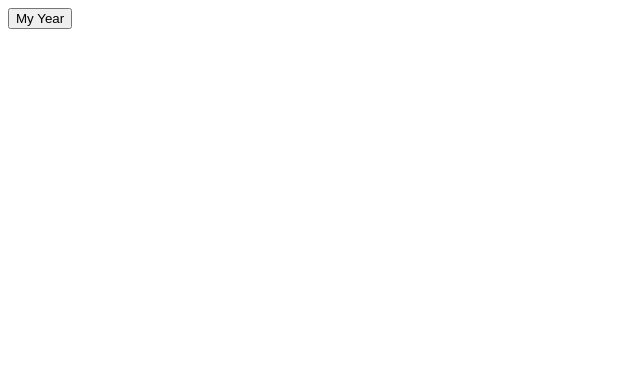
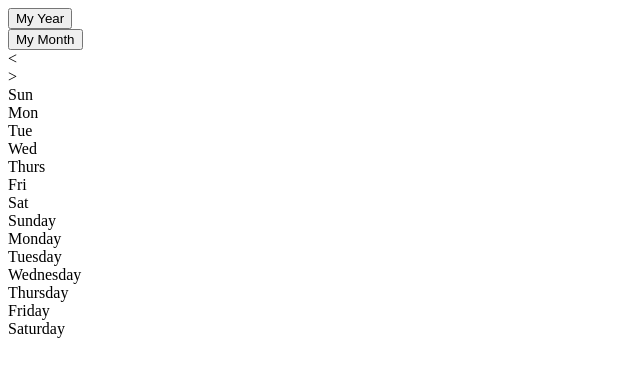
Before and after one commit to divyone/cs326-project-solo, a plain HTML site: page client/index.html in a window 1280 px wide. Shown: the whole page, without its empty margins (0-640 px from the left). Drawn offline with Linux system fonts and the light colour scheme.

Commit message:
Added html for weekly calendar

```diff
--- a/client/index.html
+++ b/client/index.html
@@ -12,5 +12,44 @@
       <div id="year"></div>
       <div id="topYear" class="top5"></div>
     </div>
+
+    <button type="button" id="monthbttn" class="bttn">My Month</button>
+    <div id="myMonth">
+      <div id="week">
+        <div id="calendar" class="week-item">
+          <div id="previous">&lt;</div>
+          <div id="next">&gt;</div>
+          <div id="month"></div>
+          <div id="Sunday" class="daysOfTheWeek">Sun</div>
+          <div id="Monday" class="daysOfTheWeek">Mon</div>
+          <div id="Tuesday" class="daysOfTheWeek">Tue</div>
+          <div id="Wednesday" class="daysOfTheWeek">Wed</div>
+          <div id="Thursday" class="daysOfTheWeek">Thurs</div>
+          <div id="Friday" class="daysOfTheWeek">Fri</div>
+          <div id="Saturday" class="daysOfTheWeek">Sat</div>
+        </div>
+        <div id="Sun" class="week-item">
+          <div class="week-title">Sunday</div>
+        </div>
+        <div id="Mon" class="week-item">
+          <div class="week-title">Monday</div>
+        </div>
+        <div id="Tue" class="week-item">
+          <div class="week-title">Tuesday</div>
+        </div>
+        <div id="Wed" class="week-item">
+          <div class="week-title">Wednesday</div>
+        </div>
+        <div id="Thu" class="week-item">
+          <div class="week-title">Thursday</div>
+        </div>
+        <div id="Fri" class="week-item">
+          <div class="week-title">Friday</div>
+        </div>
+        <div id="Sat" class="week-item">
+          <div class="week-title">Saturday</div>
+        </div>
+      </div>
+    </div>
   </body>
 </html>
```
